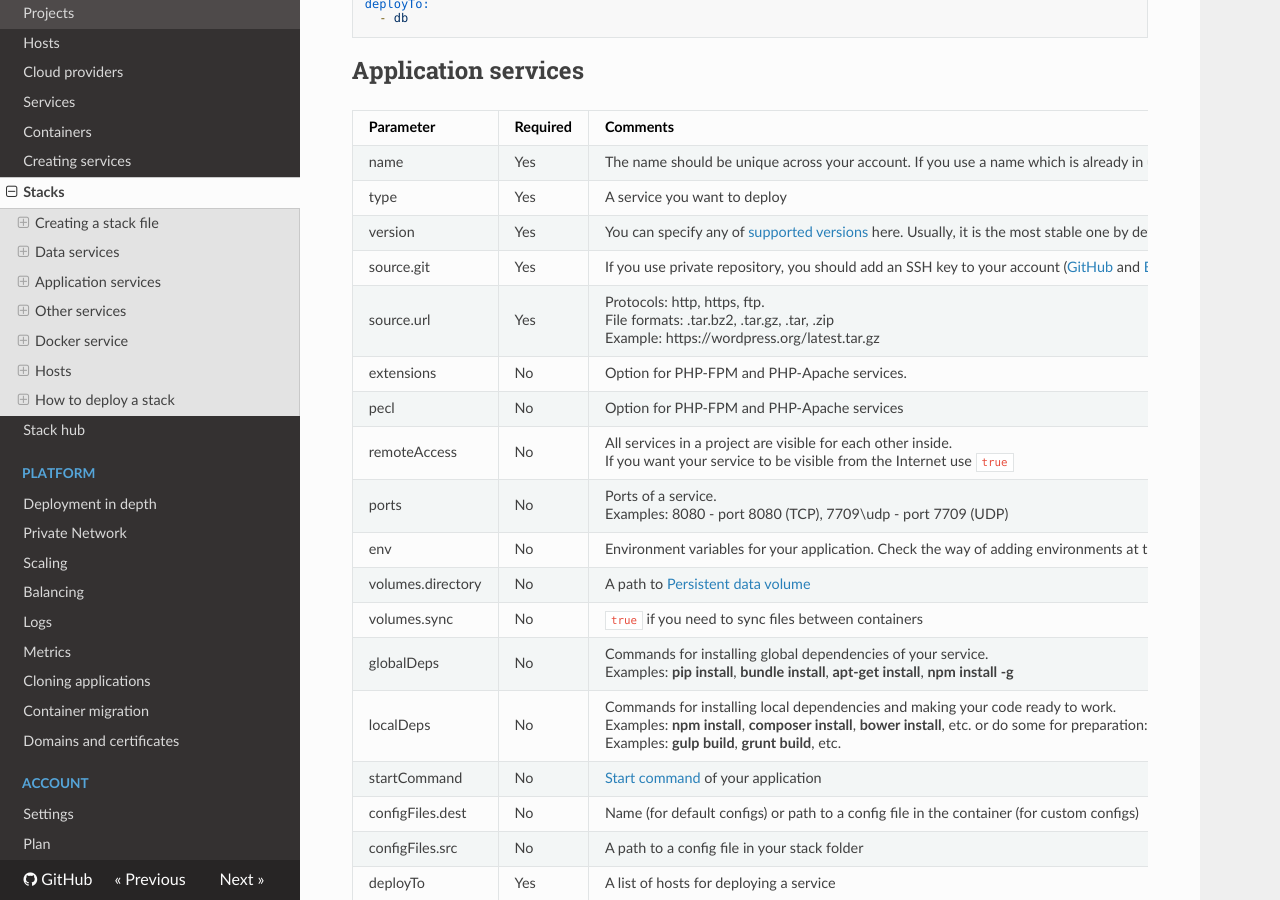
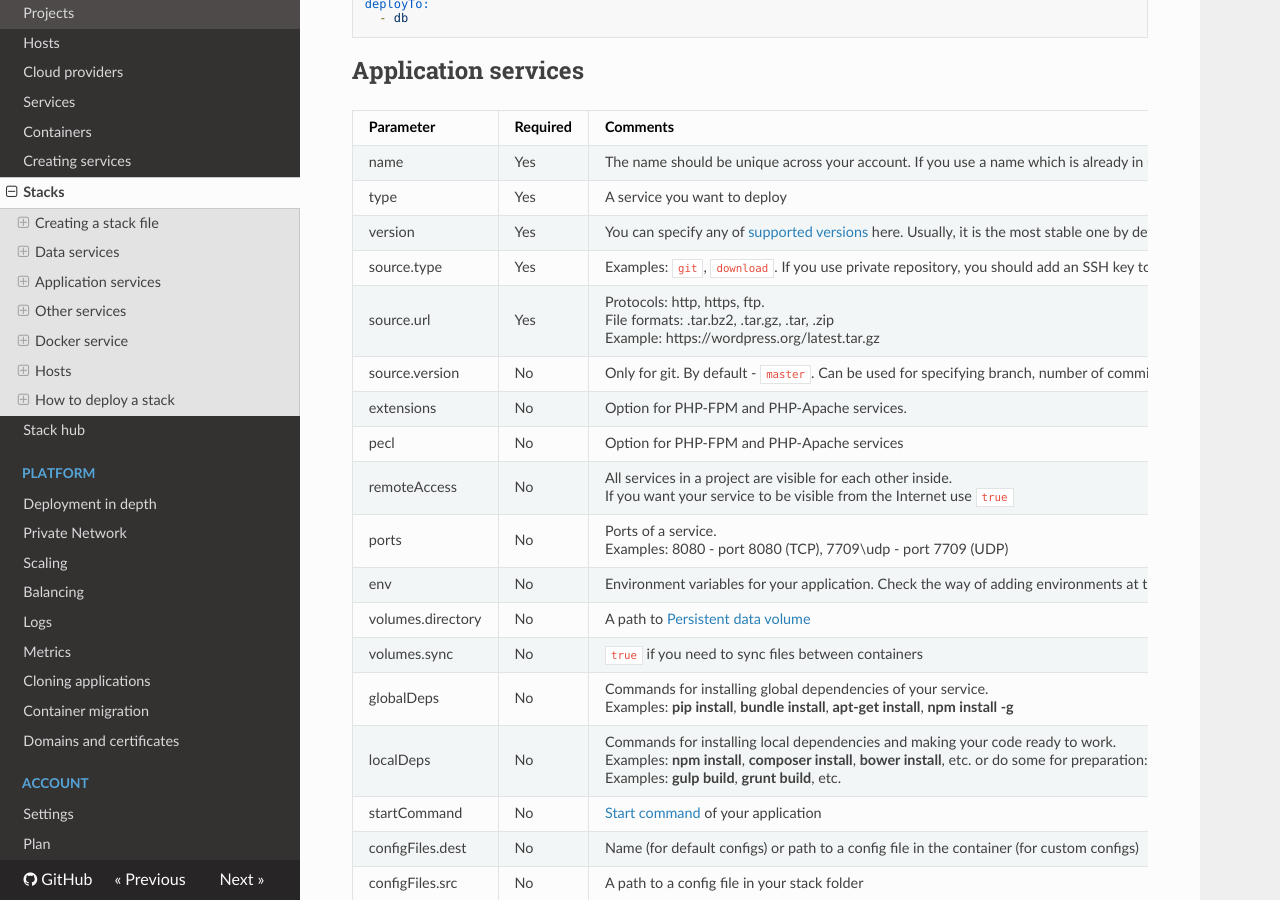
Before and after one commit to d2cio/docs, an MkDocs documentation site: the page built from docs/getting-started/stacks.md, in a window 1280 px wide and 900 px high, scrolled down 2115 px. Built offline with MkDocs 1.6.1, drawn with Linux system fonts in a browser that asks for light colours; nearby versions of some CDN libraries; old or Windows-style settings are respelled for this version of MkDocs; some of the changed text lies outside the part shown.

Commit message:
updated stack page

```diff
--- a/docs/getting-started/stacks.md
+++ b/docs/getting-started/stacks.md
@@ -89,8 +89,9 @@ deployTo:
 | name              | Yes | The name should be unique across your account. If you use a name which is already in use, it changes to an automatically generated  |
 | type              | Yes | A service you want to deploy |
 | version           | Yes | You can specify any of [supported versions](/getting-started/services/#app-services) here. Usually, it is the most stable one by default |
-| source.git        | Yes | If you use private repository, you should add an SSH key to your account ([GitHub](https://help.github.com/articles/adding-a-new-ssh-key-to-your-github-account/) and  [BitBucket](https://confluence.atlassian.com/bitbucket/add-an-ssh-key-to-an-account-302811853.html) manuals) |
+| source.type        | Yes | Examples: `git`, `download`. If you use private repository, you should add an SSH key to your account ([GitHub](https://help.github.com/articles/adding-a-new-ssh-key-to-your-github-account/) and  [BitBucket](https://confluence.atlassian.com/bitbucket/add-an-ssh-key-to-an-account-302811853.html) manuals) |
 | source.url        | Yes | Protocols: http, https, ftp. <br> File formats: .tar.bz2, .tar.gz, .tar, .zip<br>Example: https://wordpress.org/latest.tar.gz  |
+| source.version    | No  | Only for git. By default - `master`. Can be used for specifying branch, number of commit, tag. |
 | extensions        | No  | Option for PHP-FPM and PHP-Apache services. |
 | pecl              | No  | Option for PHP-FPM and PHP-Apache services  |
 | remoteAccess      | No  | All services in a project are visible for each other inside.<br> If you want your service to be visible from the Internet use `true` |
@@ -224,8 +225,9 @@ deployTo:
 | type              | Yes | A service you want to deploy       |
 | image             | Yes | Docker image of an app from [DockerHub](https://hub.docker.com/).<br>Examples: openjdk, million12/varnish, quay.io/letsencrypt/dnsmasq |
 | version           | No  | Set a version of an application |
-| source.git        | Yes | If you use private repository, you should add an SSH key to your account ([GitHub](https://help.github.com/articles/adding-a-new-ssh-key-to-your-github-account/) and  [BitBucket](https://confluence.atlassian.com/bitbucket/add-an-ssh-key-to-an-account-302811853.html) manuals) |
+| source.type        | Yes | Examples: `git`, `download`. If you use private repository, you should add an SSH key to your account ([GitHub](https://help.github.com/articles/adding-a-new-ssh-key-to-your-github-account/) and  [BitBucket](https://confluence.atlassian.com/bitbucket/add-an-ssh-key-to-an-account-302811853.html) manuals) |
 | source.url        | Yes | Protocols: http, https, ftp. <br> File formats: .tar.bz2, .tar.gz, .tar, .zip<br>Example: https://wordpress.org/latest.tar.gz  |
+| source.version    | No  | Only for git. By default - `master`. Can be used for specifying branch, number of commit, tag. |
 | remoteAccess      | No  | All services in a project are visible for each other inside.<br> If you want your service to be visible from the Internet use `true` |
 | ports             | No  | Ports of a service.<br>Examples: 8080 - port 8080 (TCP), 7709\udp - port 7709 (UDP) |
 | env               | No  | Environment variables for your application. Check the way of adding environments at the [example](/getting-started/stacks/#examples)  |
```
